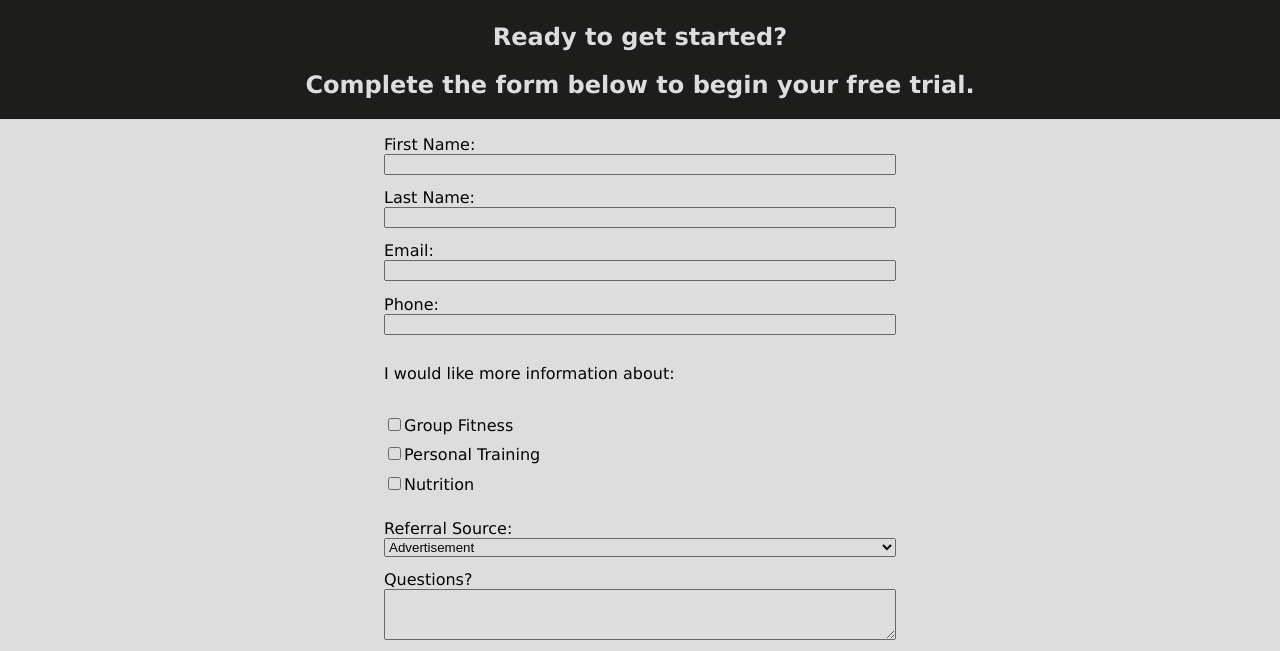
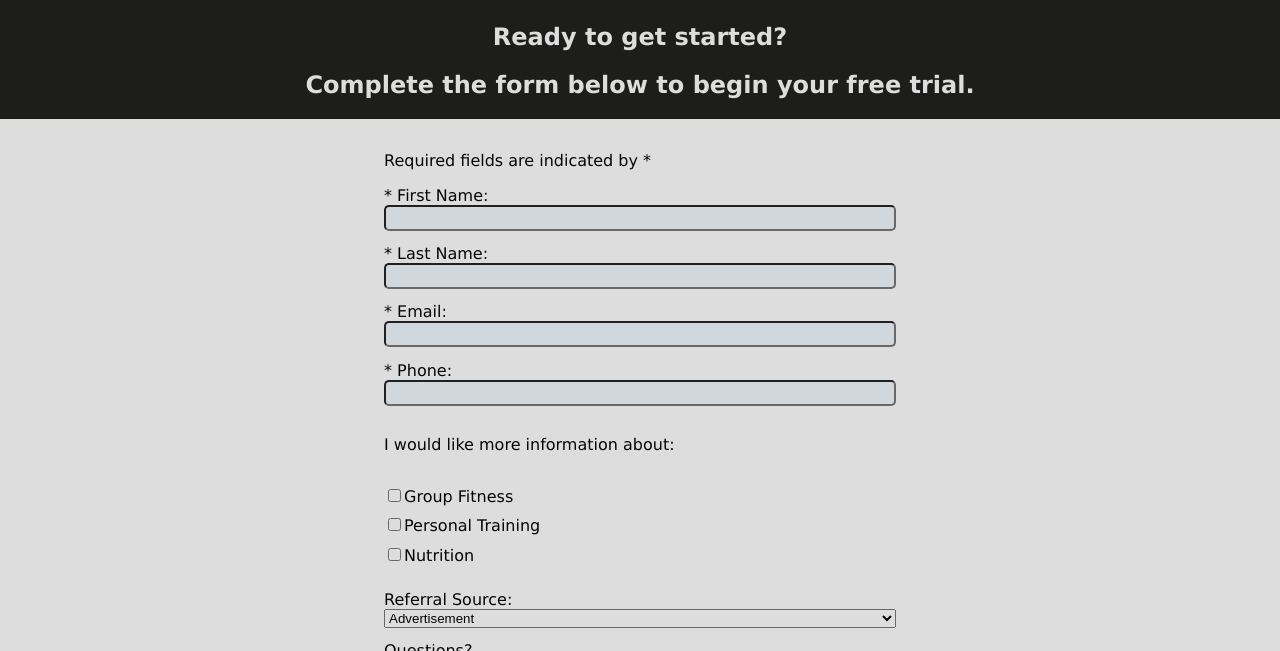
Before and after one commit to Vurnex/forward-fitness, a plain HTML site: page contact.html in a window 1280 px wide. Shown: the part 288-939 px from the top of the page. Drawn offline with Linux system fonts and the light colour scheme.

Commit message:
Add required attributes and styles
Added required attributes and additional styling
to the contact page inputs.

```diff
--- a/contact.html
+++ b/contact.html
@@ -5,7 +5,7 @@
 		<link rel="stylesheet" href="css/styles.css">
 		<title>Forward Fitness</title>
 		<meta charset="utf-8">
-		<meta name="viewport" content="width=device-width, initial-scale=1">
+		<meta name="viewport" content="width=device-width, initial-scale=1"> <script src="scripts/myFunctions.js"></script>
 
 	</head>
 
@@ -37,18 +37,20 @@
 				<h2>Complete the form below to begin your free trial.</h2>
 
 				<section class="form-container">
-					<form><!-- Start Form -->
-						<label for="fName">First Name:</label>
-						<input type="text" name="fName" id="fName">
+					<form method="post"><!-- Start Form -->
+						<p>Required fields are indicated by *</p>
 
-						<label for="1Name">Last Name:</label>
-						<input type="text" name="1Name" id="1Name">
+						<label for="fName">* First Name:</label>
+						<input type="text" name="fName" id="fName" required>
 
-						<label for="email">Email:</label>
-						<input type="email" name="email" id="email">
+						<label for="1Name">* Last Name:</label>
+						<input type="text" name="1Name" id="1Name" required>
 
-						<label for="phone">Phone:</label>
-						<input type="tel" id="phone" name="phone">
+						<label for="email">* Email:</label>
+						<input type="email" name="email" id="email" required>
+
+						<label for="phone">* Phone:</label>
+						<input type="tel" id="phone" name="phone" required>
 
 						<p>I would like more information about:</p>
 
@@ -109,6 +111,5 @@
 			</footer>
 		</div>
 
-
 	</body>
 </html>
--- a/css/styles.css
+++ b/css/styles.css
@@ -159,6 +159,20 @@ form {
 	display: flex;
 	flex-direction: column;
 	width: 90%;
+}
+
+form input[type="text"], input[type="email"], input[type="tel"] {
+
+	height: 20px;
+    border-radius: 5px;
+    background-color: aliceblue;
+
+}
+
+form textarea {
+
+	border-radius: 5px;
+    background-color: aliceblue;
 }
 
 .form-container {
```
